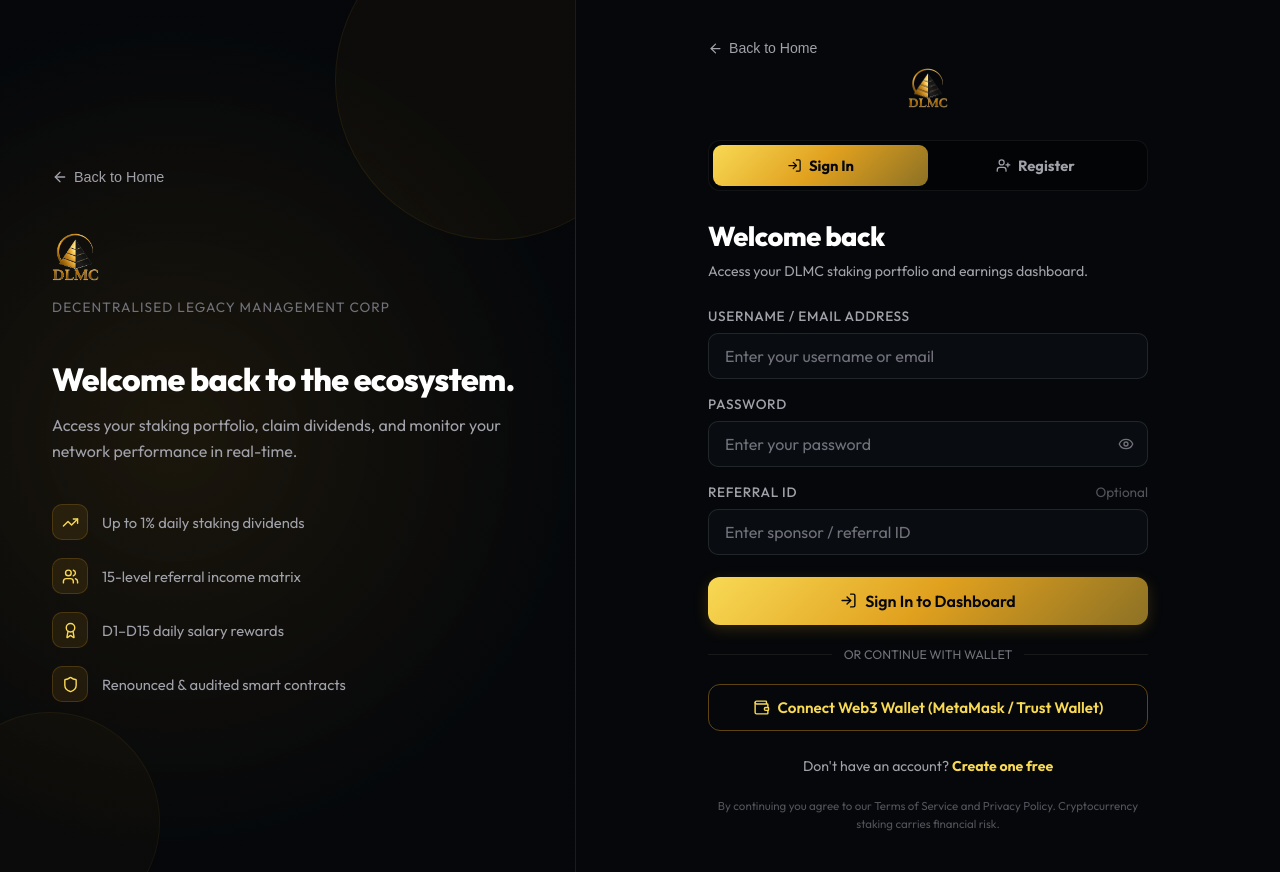
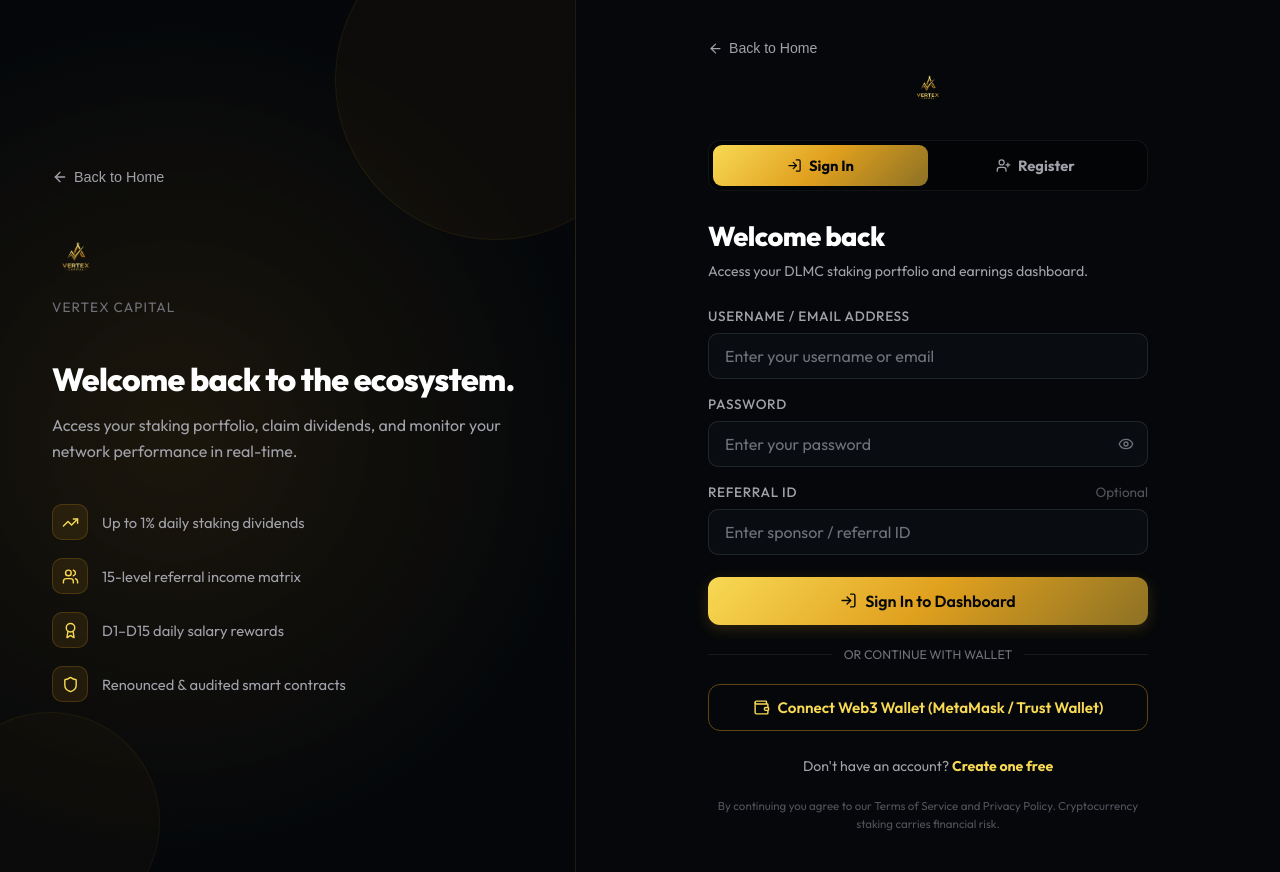
Before and after one commit to Ayushi4974/DLMC, a React (Vite) app: page /login in a window 1280 px wide. Built offline with nearby package versions, Linux system fonts and the light colour scheme; no server answers.

Commit message:
design: replace DLMC logo with Vertex Capital logo and update branding text

```diff
--- a/src/layouts/AdminLayout.jsx
+++ b/src/layouts/AdminLayout.jsx
@@ -42,7 +42,7 @@
             {isSidebarOpen ? <X size={24} /> : <Menu size={24} />}
           </button>
           <div className="logo-section" style={{ display: 'flex', alignItems: 'center' }}>
-            <img src={logoImg} alt="DLMC Logo" style={{ height: '50px', width: 'auto' }} />
+            <img src={logoImg} alt="Vertex Capital Logo" style={{ height: '50px', width: 'auto' }} />
           </div>
         </div>
 
--- a/src/layouts/DashboardLayout.jsx
+++ b/src/layouts/DashboardLayout.jsx
@@ -91,7 +91,7 @@
             {isSidebarOpen ? <X size={24} /> : <Menu size={24} />}
           </button>
           <div className="logo-section" style={{ display: 'flex', alignItems: 'center' }}>
-            <img src={logoImg} alt="DLMC Logo" style={{ height: '50px', width: 'auto' }} />
+            <img src={logoImg} alt="Vertex Capital Logo" style={{ height: '50px', width: 'auto' }} />
           </div>
         </div>
 
--- a/src/pages/LandingPage.jsx
+++ b/src/pages/LandingPage.jsx
@@ -408,7 +408,7 @@
         style={{ borderBottom: '1px solid rgba(255, 255, 255, 0.05)', backdropFilter: 'blur(15px)', position: 'sticky', top: 0, zIndex: 100, background: 'rgba(5, 7, 10, 0.8)' }}
       >
         <div style={{ display: 'flex', alignItems: 'center' }}>
-          <img src={logoImg} alt="DLMC Logo" style={{ height: '55px', width: 'auto' }} />
+          <img src={logoImg} alt="Vertex Capital Logo" style={{ height: '55px', width: 'auto' }} />
         </div>
 
         {/* Desktop Navigation Link Container */}
@@ -1673,9 +1673,9 @@
       <footer style={{ borderTop: '1px solid rgba(255, 255, 255, 0.05)', background: '#07090D', padding: '60px 40px 40px' }}>
         <div style={{ maxWidth: '1200px', margin: '0 auto', display: 'grid', gridTemplateColumns: 'repeat(auto-fit, minmax(200px, 1fr))', gap: '40px', marginBottom: '40px' }}>
           <div>
-            <img src={logoImg} alt="DLMC Logo" style={{ height: '45px', width: 'auto', marginBottom: '10px' }} />
+            <img src={logoImg} alt="Vertex Capital Logo" style={{ height: '45px', width: 'auto', marginBottom: '10px' }} />
             <p style={{ fontSize: '0.85rem', color: 'var(--text-secondary)', marginTop: '12px', lineHeight: '1.5' }}>
-              Decentralised Legacy Management Corporation is a decentralized blockchain platform built on BEP-20 smart contracts.
+              Vertex Capital is a decentralized blockchain platform built on BEP-20 smart contracts.
             </p>
           </div>
           <div>
--- a/src/pages/LoginSignup.jsx
+++ b/src/pages/LoginSignup.jsx
@@ -134,9 +134,9 @@
 
         {/* Logo */}
         <div style={{ marginBottom: '40px' }}>
-          <img src={logoImg} alt="DLMC Logo" style={{ height: '48px', width: 'auto', marginBottom: '8px' }} />
+          <img src={logoImg} alt="Vertex Capital Logo" style={{ height: '48px', width: 'auto', marginBottom: '8px' }} />
           <p style={{ color: 'var(--text-muted)', fontSize: '0.85rem', marginTop: '4px', letterSpacing: '0.08em', textTransform: 'uppercase' }}>
-            Decentralised Legacy Management Corp
+            Vertex Capital
           </p>
         </div>
 
@@ -195,7 +195,7 @@
         <div style={{ width: '100%', maxWidth: '440px' }}>
           {/* Mobile logo */}
           <div style={{ textAlign: 'center', marginBottom: '28px' }}>
-            <img src={logoImg} alt="DLMC Logo" style={{ height: '40px', width: 'auto', margin: '0 auto' }} />
+            <img src={logoImg} alt="Vertex Capital Logo" style={{ height: '40px', width: 'auto', margin: '0 auto' }} />
           </div>
 
           {/* Tab switcher */}
```
Also changed, not shown: src/assets/logo.png.
